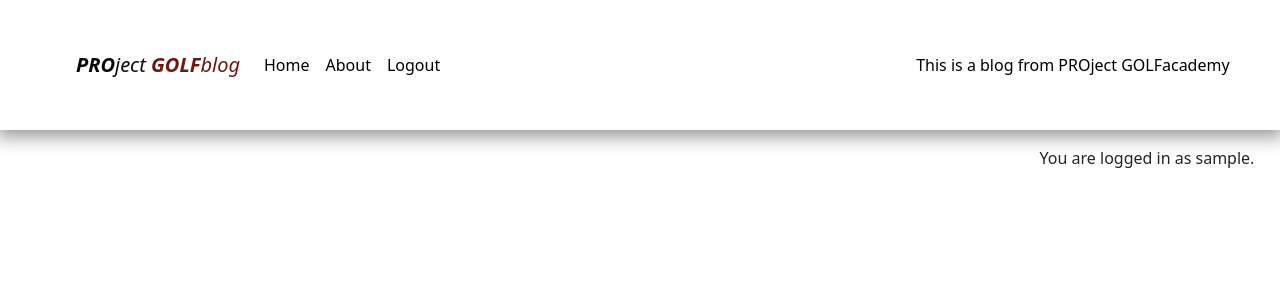
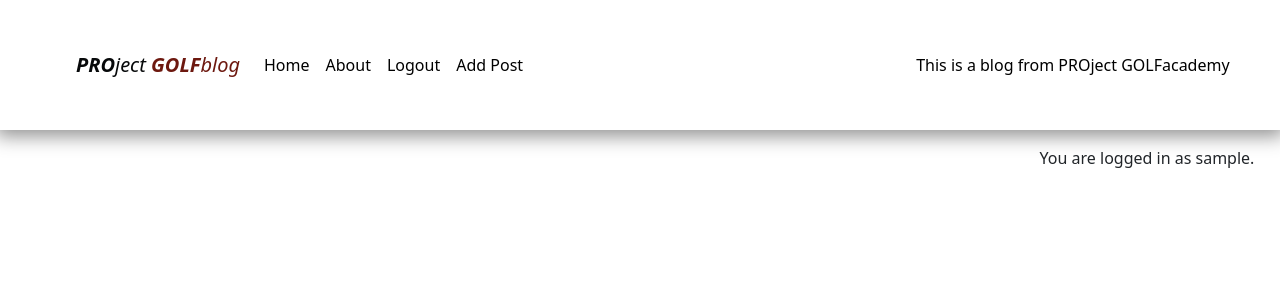
Before and after one commit to Mienjung97/PROject-GOLFblog, a Django app: page / in a window 1280 px wide. Shown: the top 300 px of the page. Run offline with Django 4.2, Linux system fonts and the light colour scheme; the visitor is signed in with stand-in values (Sample User, id 1); data that the repository does not hold is empty.

Commit message:
Beginning of creating a post as a user

```diff
--- a/blog/urls.py
+++ b/blog/urls.py
@@ -3,6 +3,7 @@ from . import views
 
 urlpatterns = [
     path('', views.PostList.as_view(), name='home'),
+    path('', views.create_post, name='create_post'),
     path('<slug:slug>/', views.post_detail, name='post_detail'),
     path('<slug:slug>/edit_comment/<int:comment_id>',
          views.comment_edit, name='comment_edit'),
--- a/blog/views.py
+++ b/blog/views.py
@@ -10,6 +10,45 @@ class PostList(generic.ListView):
     queryset = Post.objects.filter(status=1)
     template_name = "blog/index.html"
     paginate_by = 20
+
+def create_post(request, slug):
+    """
+    Display an individual post to create.
+
+    **Context**
+
+    ``post``
+        An instance of :model:`blog.Post`.
+
+    **Template:**
+
+    :template:`blog/create_post.html`
+    """
+
+    post_count = post.posts.count()
+    post_form = PostForm()
+    if request.method == "POST":
+        post_form = PostForm(data=request.POST)
+        if comment_form.is_valid():
+            post = post_form.save(commit=False)
+            post.author = request.user
+            post.post = post
+            post.save()
+            messages.add_message(
+                request, messages.SUCCESS,
+                'Your post has been submitted.'
+            )
+
+    return render(
+        request,
+        "blog/create_post.html",
+    {
+        "post": post,
+        "posts" : posts,
+        "post_count": post_count,
+        "post_form": post_form,
+    },
+    )
 
 def post_detail(request, slug):
     """
--- a/templates/base.html
+++ b/templates/base.html
@@ -69,6 +69,10 @@
                     <li class="nav-item">
                         <a class="black nav-link {% if request.path == logout_url %}active"
                             aria-current="page {% endif %}" href="{% url 'account_logout' %}">Logout</a>
+                    </li>
+                    <li class="nav-item">
+                        <a class="black nav-link {% if request.path == create_post_url %}active"
+                        aria-current="page {% endif %}" href="{% url 'create_post' %}">Add Post</a>
                     </li>
                     {% else %}
                     <li class="nav-item">
```
Also changed, not shown: blog/forms.py (+9 -1 lines), blog/templates/blog/create_post.html (added, +19 -0 lines).
